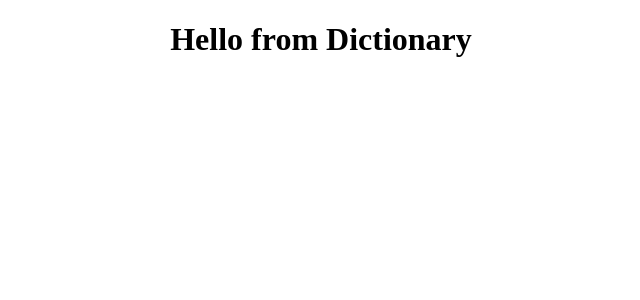
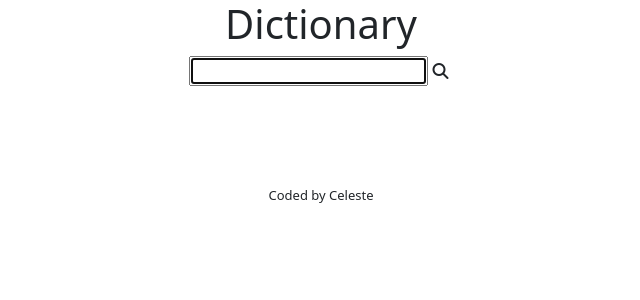
Before and after one commit to celestemoura/dictionary-react, a React (Create React App) app: page / in a window 1280 px wide. Shown: the top 300 px of the page, without its empty margins (319-959 px from the left). Built offline with nearby package versions, Linux system fonts and the light colour scheme.

Commit message:
added search engine

```diff
--- a/public/index.html
+++ b/public/index.html
@@ -11,10 +11,13 @@
     />
     <link rel="apple-touch-icon" href="%PUBLIC_URL%/logo192.png" />
     <link rel="manifest" href="%PUBLIC_URL%/manifest.json" />
+    <script
+      src="https://kit.fontawesome.com/8ca38627a0.js"
+      crossorigin="anonymous"
+    ></script>
     <title>Know Thy Words</title>
   </head>
   <body>
-    <noscript>You need to enable JavaScript to run this app.</noscript>
     <div id="root"></div>
   </body>
 </html>
--- a/src/App.css
+++ b/src/App.css
@@ -1,16 +1,10 @@
+footer {
+  font-size: small;
+  padding-top: 100px;
+}
+
 .App {
   text-align: center;
-}
-
-.App-logo {
-  height: 40vmin;
-  pointer-events: none;
-}
-
-@media (prefers-reduced-motion: no-preference) {
-  .App-logo {
-    animation: App-logo-spin infinite 20s linear;
-  }
 }
 
 .App-header {
@@ -27,12 +21,3 @@
 .App-link {
   color: #61dafb;
 }
-
-@keyframes App-logo-spin {
-  from {
-    transform: rotate(0deg);
-  }
-  to {
-    transform: rotate(360deg);
-  }
-}
--- a/src/App.js
+++ b/src/App.js
@@ -1,9 +1,15 @@
 import "./App.css";
+import "bootstrap/dist/css/bootstrap.css";
+import Dictionary from "./Dictionary";
 
 function App() {
   return (
     <div className="App">
-      <h1>Hello from Dictionary</h1>
+      <div className="container">
+        <h1>Dictionary</h1>
+          <Dictionary />
+        <footer>Coded by Celeste</footer>
+      </div>
     </div>
   );
 }
--- /dev/null
+++ b/src/Dictionary.css
@@ -0,0 +1,8 @@
+.search-button {
+  padding: 5px;
+}
+
+.search-button:hover {
+  cursor: pointer;
+  padding: 5px;
+}
--- /dev/null
+++ b/src/Dictionary.js
@@ -0,0 +1,27 @@
+import React, { useState } from "react";
+import "./Dictionary.css";
+
+export default function Dictionary() {
+  const [query, setQuery] = useState(null);
+
+  function search(event) {
+    event.preventDefault();
+    alert(`Searching for ${query}`);
+  }
+
+  function handleSearch(event) {
+    setQuery(event.target.value);
+  }
+
+  return (
+    <div className="Dictionary">
+      <form onSubmit={search}>
+        <input type="search" autoFocus={true} onChange={handleSearch} />
+        <i
+          className="fa-solid fa-magnifying-glass search-button"
+          onClick={search}
+        ></i>
+      </form>
+    </div>
+  );
+}
```
Also changed, not shown: public/manifest.json.
